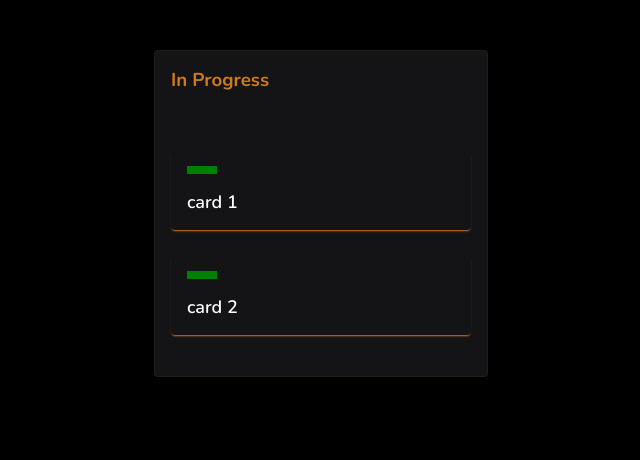
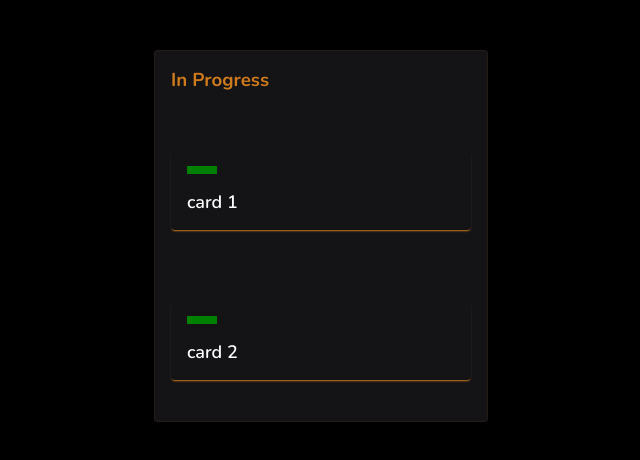
Before and after one commit to vitor-mat/Drag-and-drop-project, a React (Create React App) app: page / in a window 1280 px wide. Shown: the top 460 px of the page, without its empty margins (319-959 px from the left). Built offline with nearby package versions, Linux system fonts and the light colour scheme.

Commit message:
animação do drag and drop funcionando perfeitamente

```diff
--- a/src/pages/kanban/index.js
+++ b/src/pages/kanban/index.js
@@ -44,7 +44,7 @@ export const KanbanPage = () => {
             <Board
                 title="In Progress"
             >
-                <DragDropContext>
+                <DragDropContext onDragEnd={handleOnDragEnd}>
                     <Droppable
                         droppableId="card-coontainer"
                     >
--- a/src/pages/kanban/style.js
+++ b/src/pages/kanban/style.js
@@ -16,6 +16,15 @@ export const Container = styled.div`
         background: #141316;
 
         transition: 400ms;
+
+        display: flex;
+        flex-direction: column;
+        gap: 20px;
+    }
+
+    span{
+        widht: 250px;
+        overflow: visible;
     }
 
 `
```
